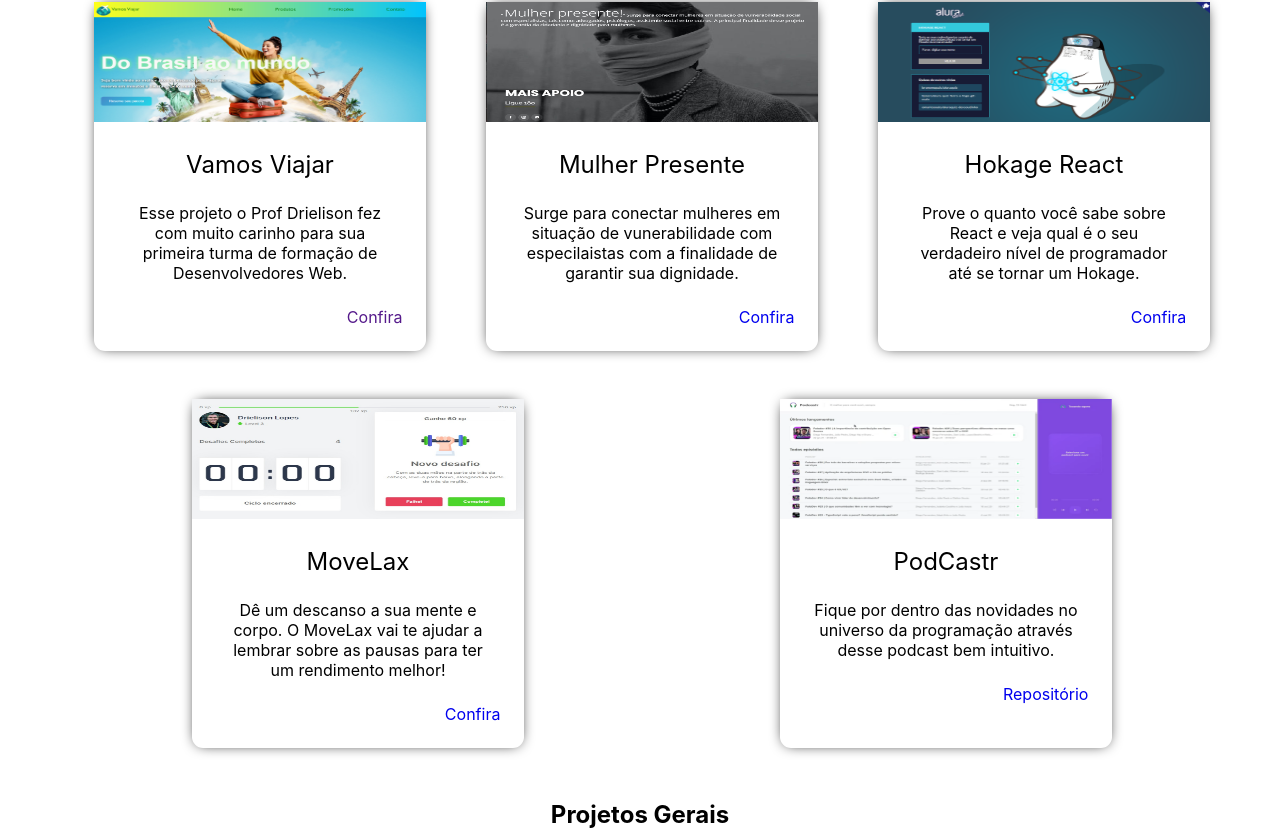
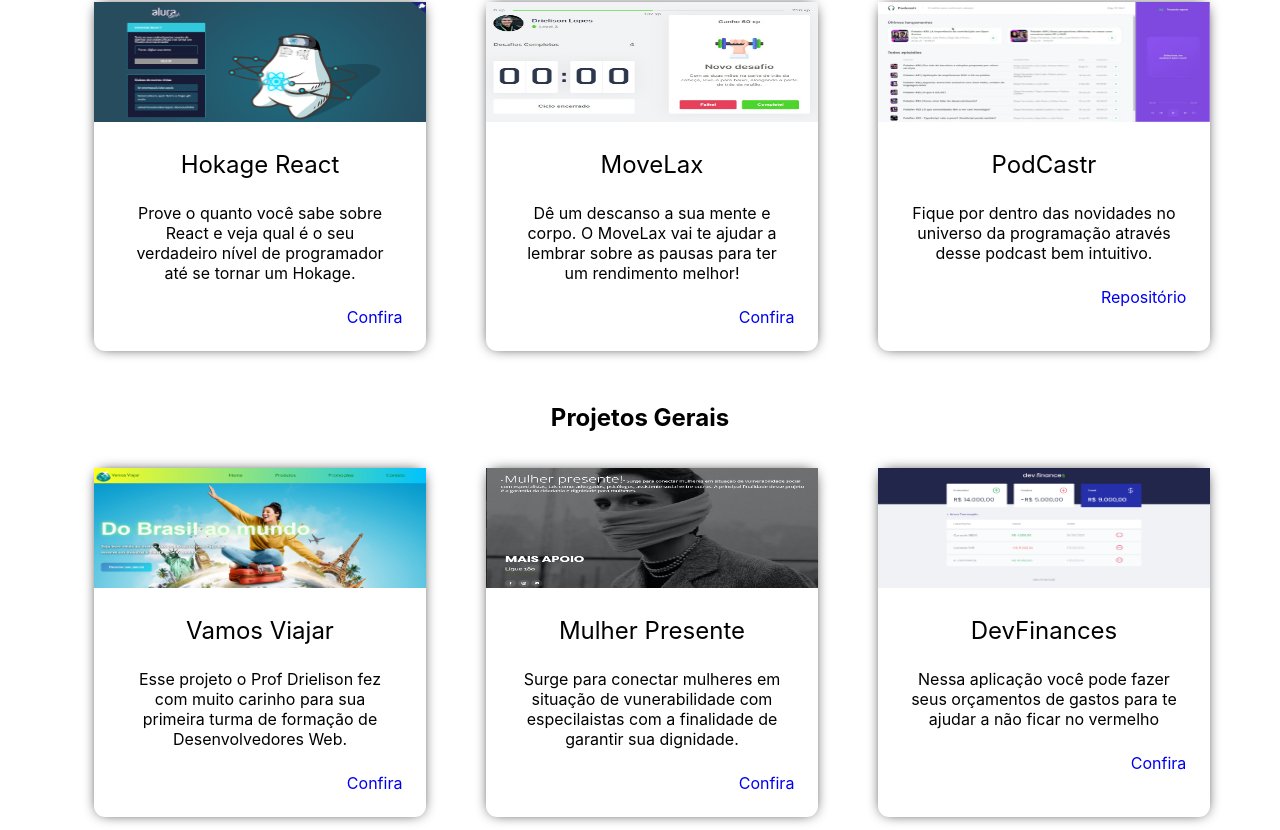
Before and after one commit to DrielisonLopes/portifolio-React, a React (Create React App) app: page / in a window 1280 px wide. Shown: the part 943-1773 px from the top of the page. Built offline with nearby package versions, Linux system fonts and the light colour scheme.

Commit message:
link deploy VamosViajar

```diff
--- a/src/components/projects/Projetos.js
+++ b/src/components/projects/Projetos.js
@@ -1,98 +1,64 @@
-import './projetos.scss';
-import React from 'react';
+import "./projetos.scss";
+import React from "react";
 //cards
-import reactCard1 from '../../assets/cards/reactCard1.png';
-import reactCard2 from '../../assets/cards/reactCard2.jpeg';
-import reactCard3 from '../../assets/cards/reactCard3.png';
-import card00 from '../../assets/cards/card00.jpg';
-import card0 from '../../assets/cards/card0.png';
-import card1 from '../../assets/cards/card1.png';
-import card2 from '../../assets/cards/card2.png';
-import card3 from '../../assets/cards/card3.png';
-import card4 from '../../assets/cards/card4.png';
-import card5 from '../../assets/cards/card5.png';
-import card6 from '../../assets/cards/card6.png';
+import reactCard1 from "../../assets/cards/reactCard1.png";
+import reactCard2 from "../../assets/cards/reactCard2.jpeg";
+import reactCard3 from "../../assets/cards/reactCard3.png";
+import card00 from "../../assets/cards/card00.jpg";
+import card0 from "../../assets/cards/card0.png";
+import card1 from "../../assets/cards/card1.png";
+import card2 from "../../assets/cards/card2.png";
+import card3 from "../../assets/cards/card3.png";
+import card4 from "../../assets/cards/card4.png";
+import card5 from "../../assets/cards/card5.png";
+import card6 from "../../assets/cards/card6.png";
 //icones
-import icon1 from '../../assets/icones/html.png';
-import icon2 from '../../assets/icones/css.png';
-import icon3 from '../../assets/icones/javascript.png';
-import icon4 from '../../assets/icones/react.png';
-import icon5 from '../../assets/icones/typescript.png';
-import icon6 from '../../assets/icones/node-js.png';
-import icon7 from '../../assets/icones/bootstrap.png';
+import icon1 from "../../assets/icones/html.png";
+import icon2 from "../../assets/icones/css.png";
+import icon3 from "../../assets/icones/javascript.png";
+import icon4 from "../../assets/icones/react.png";
+import icon5 from "../../assets/icones/typescript.png";
+import icon6 from "../../assets/icones/node-js.png";
+import icon7 from "../../assets/icones/bootstrap.png";
 
 export default () => {
   return (
     <>
-            <section id='projects' className='projects'>
-                <h2 >Projetos em React</h2>
+      <section id="projects" className="projects">
+        <h2>Projetos em React</h2>
 
         <div className="container">
           <div className="cards">
-
-                    <div className="card" >
-                                <img src={card0} alt={"card0"}/>
+            <div className="card">
+              <img src={reactCard1} alt={"reactCard1"} />
               <div className="content">
                 <div className="title">
-                                        <p className="card-title">Vamos Viajar</p>
+                  <p className="card-title">Hokage React</p>
                 </div>
                 <p>
-                                            Esse projeto o Prof Drielison fez com muito carinho para
-                                            sua primeira turma de formação de Desenvolvedores Web.
+                  Prove o quanto você sabe sobre React e veja qual é o seu
+                  verdadeiro nível de programador até se tornar um Hokage.
                 </p>
                 <div className="btn-more">
-                                        <a href="" target="_blank">
+                  <a
+                    href="http://reactquiz.drielisonlopes.vercel.app/"
+                    target="_blank"
+                  >
                     Confira
                   </a>
                 </div>
               </div>
             </div>
 
-                            <div className="card" >
-                                <img src={card00} alt={"card00"}/>
-                                <div className="content">
-                                    <div className="title">
-                                        <p className="card-title">Mulher Presente</p>
-                                    </div>
-                                        <p>
-                                            Surge para conectar mulheres em situação de vunerabilidade
-                                            com especilaistas com a finalidade de garantir sua dignidade.
-                                        </p>
-                                    <div className="btn-more">
-                                        <a href="mulherpresente.somee.com/" target="_blank">
-                                            Confira
-                                        </a>
-                                    </div>
-                                </div>
-                            </div>
-
-                            <div className="card" >
-                                <img src={reactCard1} alt={"reactCard1"}/>
-                                <div className="content">
-                                    <div className="title">
-                                        <p className="card-title">Hokage React</p>
-                                    </div>
-                                        <p>
-                                            Prove o quanto você sabe sobre React e veja qual é o
-                                            seu verdadeiro nível de programador até se tornar um Hokage.
-                                        </p>
-                                    <div className="btn-more">
-                                        <a href="http://reactquiz.drielisonlopes.vercel.app/" target="_blank">
-                                            Confira
-                                        </a>
-                                    </div>
-                                </div>
-                            </div>
-
-                            <div className="card" >
-                                <img src={reactCard2} alt={"reactCard2"}/>
+            <div className="card">
+              <img src={reactCard2} alt={"reactCard2"} />
               <div className="content">
                 <div className="title">
                   <p className="card-title">MoveLax</p>
                 </div>
                 <p>
-                                            Dê um descanso a sua mente e corpo. O MoveLax vai te ajudar
-                                            a lembrar sobre as pausas para ter um rendimento melhor!
+                  Dê um descanso a sua mente e corpo. O MoveLax vai te ajudar a
+                  lembrar sobre as pausas para ter um rendimento melhor!
                 </p>
                 <div className="btn-more">
                   <a href="http://movelax.vercel.app/" target="_blank">
@@ -102,8 +68,8 @@ export default () => {
               </div>
             </div>
 
-                            <div className="card" >
-                                <img src={reactCard3} alt={"reactCard3"}/>
+            <div className="card">
+              <img src={reactCard3} alt={"reactCard3"} />
               <div className="content">
                 <div className="title">
                   <p className="card-title">PodCastr</p>
@@ -113,7 +79,10 @@ export default () => {
                   através desse podcast bem intuitivo.
                 </p>
                 <div className="btn-more">
-                                        <a href="https://github.com/DrielisonLopes/podcastr" target="_blank">
+                  <a
+                    href="https://github.com/DrielisonLopes/podcastr"
+                    target="_blank"
+                  >
                     Repositório
                   </a>
                 </div>
@@ -122,55 +91,95 @@ export default () => {
           </div>
         </div>
 
-                <h2 >Projetos Gerais</h2>
+        <h2>Projetos Gerais</h2>
 
         <div className="container">
           <div className="cards">
-                            <div className="card" >
-                                <img src={card1} alt={"card1"}/>
+            <div className="card">
+              <img src={card0} alt={"card0"} />
+              <div className="content">
+                <div className="title">
+                  <p className="card-title">Vamos Viajar</p>
+                </div>
+                <p>
+                  Esse projeto o Prof Drielison fez com muito carinho para sua
+                  primeira turma de formação de Desenvolvedores Web.
+                </p>
+                <div className="btn-more">
+                  <a href="https://vamosviajar.netlify.app/" target="_blank">
+                    Confira
+                  </a>
+                </div>
+              </div>
+            </div>
+            <div className="card">
+              <img src={card00} alt={"card00"} />
+              <div className="content">
+                <div className="title">
+                  <p className="card-title">Mulher Presente</p>
+                </div>
+                <p>
+                  Surge para conectar mulheres em situação de vunerabilidade com
+                  especilaistas com a finalidade de garantir sua dignidade.
+                </p>
+                <div className="btn-more">
+                  <a href="mulherpresente.somee.com/" target="_blank">
+                    Confira
+                  </a>
+                </div>
+              </div>
+            </div>
+            <div className="card">
+              <img src={card1} alt={"card1"} />
               <div className="content">
                 <div className="title">
                   <p className="card-title">DevFinances</p>
                 </div>
                 <p>
-                                            Nessa aplicação você pode fazer seus orçamentos de gastos
-                                            para te ajudar a não ficar no vermelho
+                  Nessa aplicação você pode fazer seus orçamentos de gastos para
+                  te ajudar a não ficar no vermelho
                 </p>
                 <div className="btn-more">
-                                        <a href="http://zealous-clarke-7e9d31.netlify.app/" target="_blank">
+                  <a
+                    href="http://zealous-clarke-7e9d31.netlify.app/"
+                    target="_blank"
+                  >
                     Confira
                   </a>
                 </div>
               </div>
             </div>
 
-                            <div className="card" >
-                                <img src={card2} alt={"card2"}/>
+            <div className="card">
+              <img src={card2} alt={"card2"} />
               <div className="content">
                 <div className="title">
                   <p className="card-title">Calculadora Mecânica</p>
                 </div>
                 <p>
-                                            Cálculos científicos, conversores e uma calculadora que
-                                            vai te ajudar a calcular seu serviço Freelancer.
+                  Cálculos científicos, conversores e uma calculadora que vai te
+                  ajudar a calcular seu serviço Freelancer.
                 </p>
                 <div className="btn-more">
-                                        <a href="https://fcamasquad3.github.io/calculadora-mecanica/" target="_blank">
+                  <a
+                    href="https://fcamasquad3.github.io/calculadora-mecanica/"
+                    target="_blank"
+                  >
                     Confira
                   </a>
                 </div>
               </div>
             </div>
 
-                            <div className="card" >
-                                <img src={card3} alt={"card3"}/>
+            <div className="card">
+              <img src={card3} alt={"card3"} />
               <div className="content">
                 <div className="title">
                   <p className="card-title">Certificard</p>
                 </div>
                 <p>
-                                            Vamos direto para meu codepen? Aqui terá a sua disposição
-                                            mini jogos e aplicações para seu entreterimento.
+                  Vamos direto para meu codepen? Aqui terá a sua disposição mini
+                  jogos e aplicações para seu entreterimento.
                 </p>
                 <div className="btn-more">
                   <a href="https://codepen.io/drielisonlopes" target="_blank">
@@ -180,8 +189,8 @@ export default () => {
               </div>
             </div>
 
-                            <div className="card" >
-                                <img src={card4} alt={"card4"}/>
+            <div className="card">
+              <img src={card4} alt={"card4"} />
               <div className="content">
                 <div className="title">
                   <p className="card-title">Github Class</p>
@@ -191,33 +200,39 @@ export default () => {
                   dúvida? Fica aqui com esse help pesca de dicas!
                 </p>
                 <div className="btn-more">
-                                        <a href="https://drielisonlopes.github.io/Git_GitHubCLASS/" target="_blank">
+                  <a
+                    href="https://drielisonlopes.github.io/Git_GitHubCLASS/"
+                    target="_blank"
+                  >
                     Confira
                   </a>
                 </div>
               </div>
             </div>
 
-                            <div className="card" >
-                                <img src={card5} alt={"card5"}/>
+            <div className="card">
+              <img src={card5} alt={"card5"} />
               <div className="content">
                 <div className="title">
                   <p className="card-title">O que fazer na quarentena?</p>
                 </div>
                 <p>
-                                            Saia do tédio com as dicas desta página que
-                                            vai te ajudar do entreterimento ao conhecimento.
+                  Saia do tédio com as dicas desta página que vai te ajudar do
+                  entreterimento ao conhecimento.
                 </p>
                 <div className="btn-more">
-                                        <a href="http://oquefazerna-quarentena.surge.sh/index.html" target="_blank">
+                  <a
+                    href="http://oquefazerna-quarentena.surge.sh/index.html"
+                    target="_blank"
+                  >
                     Confira
                   </a>
                 </div>
               </div>
             </div>
 
-                            <div className="card" >
-                                <img src={card6} alt={"card6"}/>
+            <div className="card">
+              <img src={card6} alt={"card6"} />
               <div className="content">
                 <div className="title">
                   <p className="card-title">Livraria Beulla</p>
@@ -227,33 +242,53 @@ export default () => {
                   que foi iniciado, aguardando contato para finalizações.
                 </p>
                 <div className="btn-more">
-                                        <a href="https://determined-wiles-21aef7.netlify.app/" target="_blank">
+                  <a
+                    href="https://determined-wiles-21aef7.netlify.app/"
+                    target="_blank"
+                  >
                     Confira
                   </a>
                 </div>
               </div>
             </div>
-
           </div>
           <div className="extra-links">
-                        <div className="link"><a href="https://cabidenudebrecho.com.br/" target="_blank">👨‍💻 e-commerce onde participei como Freelancer</a></div>
-                        <div className="link"><a href="https://www.linkedin.com/posts/drielison-lopes_setup-investidores-sonhos-activity-6791744870865285120-3u7D" target="_blank">📝 Artigo: O quanto você tem investido nos seus sonhos?</a></div>
-                        <div className="link"><a href="https://www.notion.so/Resumo-React-310d3604856f4c97ac4ca66154ff29ef" target="_blank">⚛ Resumo que fiz sobre React</a></div>
+            <div className="link">
+              <a href="https://cabidenudebrecho.com.br/" target="_blank">
+                👨‍💻 e-commerce onde participei como Freelancer
+              </a>
+            </div>
+            <div className="link">
+              <a
+                href="https://www.linkedin.com/posts/drielison-lopes_setup-investidores-sonhos-activity-6791744870865285120-3u7D"
+                target="_blank"
+              >
+                📝 Artigo: O quanto você tem investido nos seus sonhos?
+              </a>
+            </div>
+            <div className="link">
+              <a
+                href="https://www.notion.so/Resumo-React-310d3604856f4c97ac4ca66154ff29ef"
+                target="_blank"
+              >
+                ⚛ Resumo que fiz sobre React
+              </a>
             </div>
           </div>
-                    <br/>
+        </div>
+        <br />
         <p className="card-title">MINHAS SKILLS</p>
 
         <div className="icons">
-                    <img src={icon1} alt={"icon1"}/>
-                    <img src={icon2} alt={"icon2"}/>
-                    <img src={icon3} alt={"icon3"}/>
-                    <img src={icon4} alt={"icon4"}/>
-                    <img src={icon5} alt={"icon5"}/>
-                    <img src={icon6} alt={"icon6"}/>
-                    <img src={icon7} alt={"icon7"}/>
+          <img src={icon1} alt={"icon1"} />
+          <img src={icon2} alt={"icon2"} />
+          <img src={icon3} alt={"icon3"} />
+          <img src={icon4} alt={"icon4"} />
+          <img src={icon5} alt={"icon5"} />
+          <img src={icon6} alt={"icon6"} />
+          <img src={icon7} alt={"icon7"} />
         </div>
       </section>
     </>
-    )
-}
+  );
+};
```
Lines whose indentation alone changed are shown as unchanged.
